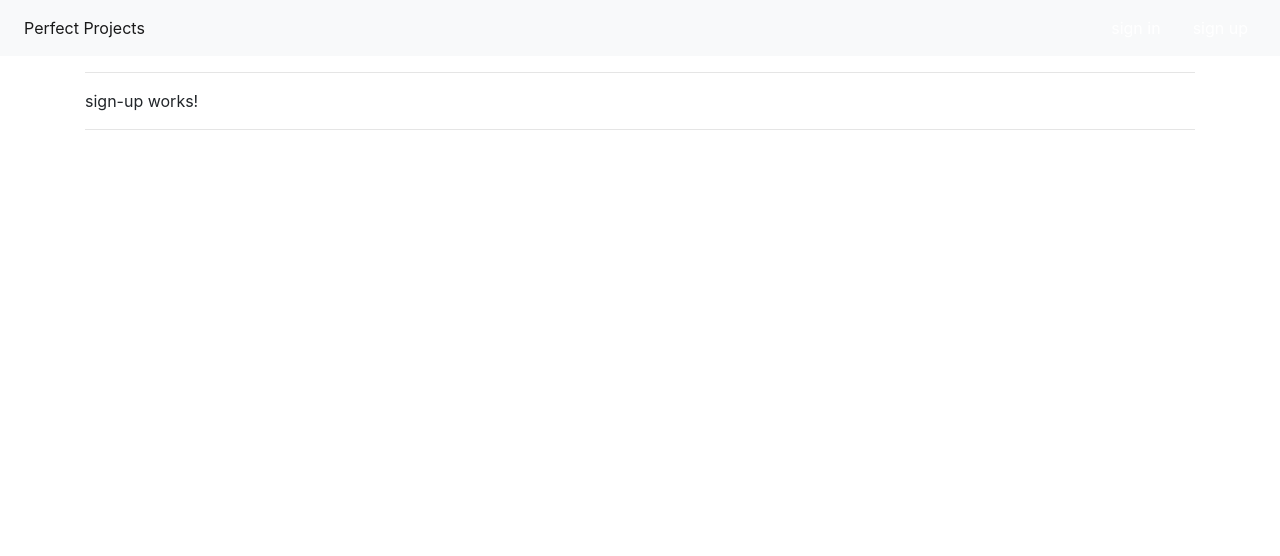
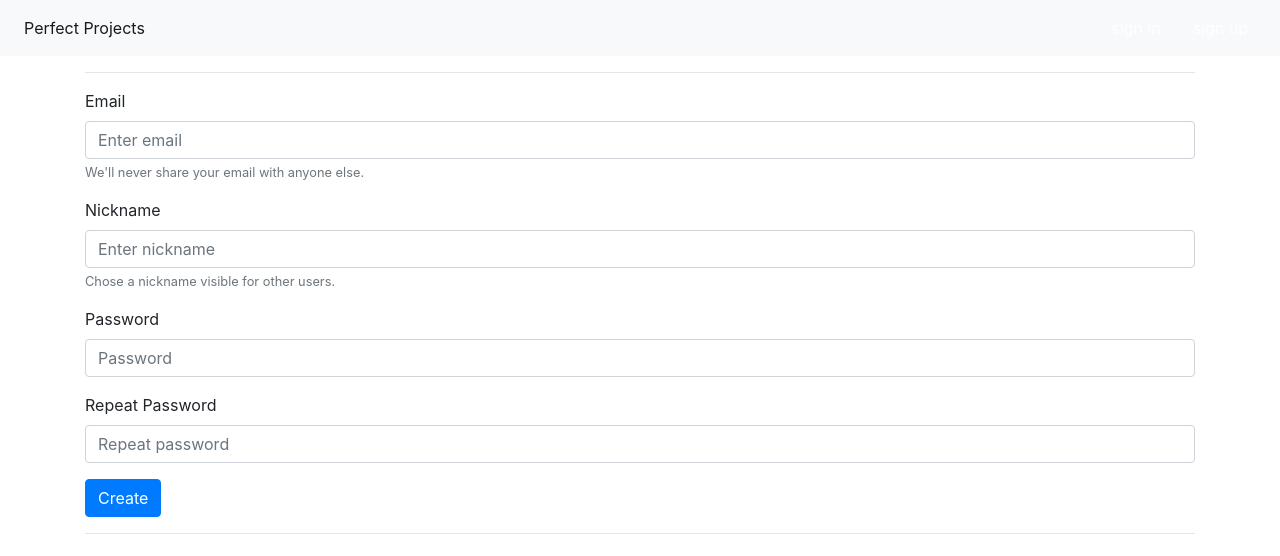
Before and after one commit to PerfectProjects/perfect-projects-frontend, an Angular app: page /sign-up in a window 1280 px wide. Shown: the top 556 px of the page. Built offline with nearby package versions, Linux system fonts and the light colour scheme.

Commit message:
Created sing-up view

```diff
--- a/src/app/perfect-projects/body/sign-up/sign-up.component.html
+++ b/src/app/perfect-projects/body/sign-up/sign-up.component.html
@@ -1 +1,21 @@
-<p>sign-up works!</p>
+<form>
+  <div class="form-group">
+    <label for="inputEmail">Email</label>
+    <input type="email" class="form-control" id="inputEmail" aria-describedby="emailHelp" placeholder="Enter email">
+    <small class="form-text text-muted">We'll never share your email with anyone else.</small>
+  </div>
+  <div class="form-group">
+    <label for="inputNickname">Nickname</label>
+    <input type="email" class="form-control" id="inputNickname" aria-describedby="emailHelp" placeholder="Enter nickname">
+    <small class="form-text text-muted">Chose a nickname visible for other users.</small>
+  </div>
+  <div class="form-group">
+    <label for="inputPassword">Password</label>
+    <input type="password" class="form-control" id="inputPassword" placeholder="Password">
+  </div>
+  <div class="form-group">
+    <label for="inputRepeatPassword">Repeat Password</label>
+    <input type="password" class="form-control" id="inputRepeatPassword" placeholder="Repeat password">
+  </div>
+  <button type="submit" class="btn btn-primary">Create</button>
+</form>
```
